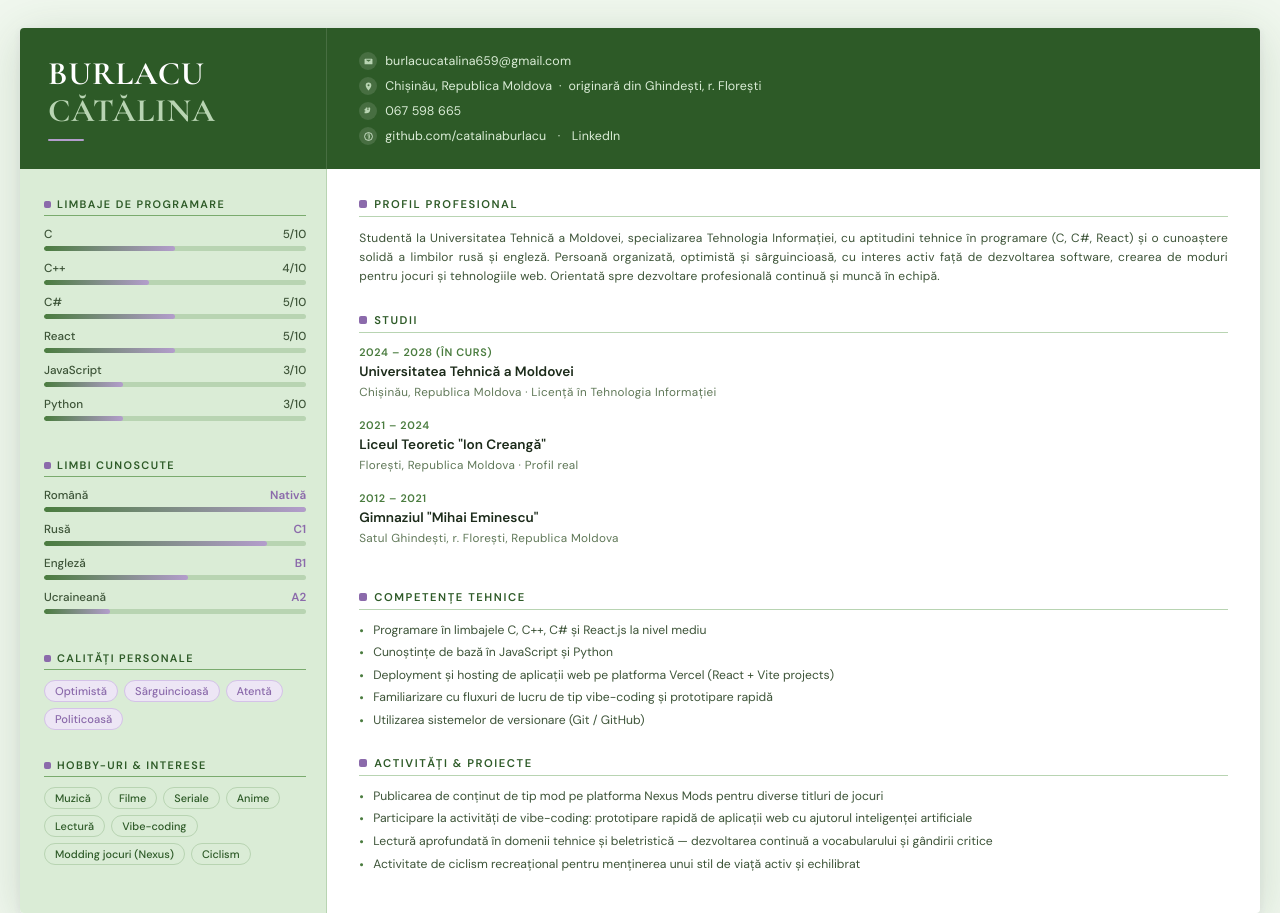
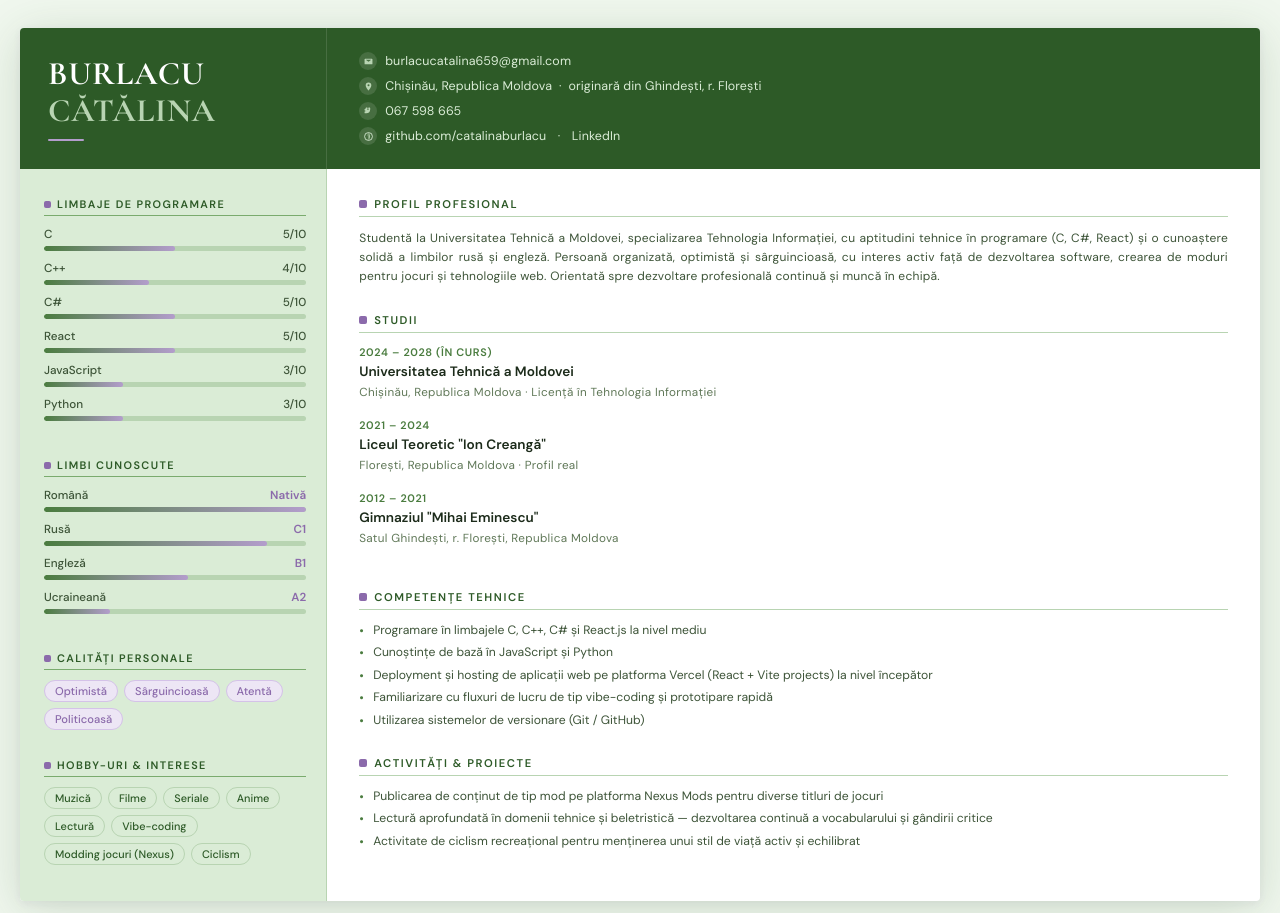
Before and after one commit to catalinaburlacu/CV, a React (Vite) app: page / in a window 1280 px wide. Built offline with nearby package versions, Linux system fonts and the light colour scheme.

Commit message:
Some changes

```diff
--- a/src/assets/api.js
+++ b/src/assets/api.js
@@ -63,14 +63,13 @@ export const cvData = {
   competencies: [
     "Programare în limbajele C, C++, C# și React.js la nivel mediu",
     "Cunoștințe de bază în JavaScript și Python",
-    "Deployment și hosting de aplicații web pe platforma Vercel (React + Vite projects)",
+    "Deployment și hosting de aplicații web pe platforma Vercel (React + Vite projects) la nivel începător",
     "Familiarizare cu fluxuri de lucru de tip vibe-coding și prototipare rapidă",
     "Utilizarea sistemelor de versionare (Git / GitHub)",
   ],
 
   activities: [
     "Publicarea de conținut de tip mod pe platforma Nexus Mods pentru diverse titluri de jocuri",
-    "Participare la activități de vibe-coding: prototipare rapidă de aplicații web cu ajutorul inteligenței artificiale",
     "Lectură aprofundată în domenii tehnice și beletristică — dezvoltarea continuă a vocabularului și gândirii critice",
     "Activitate de ciclism recreațional pentru menținerea unui stil de viață activ și echilibrat",
   ],
```
